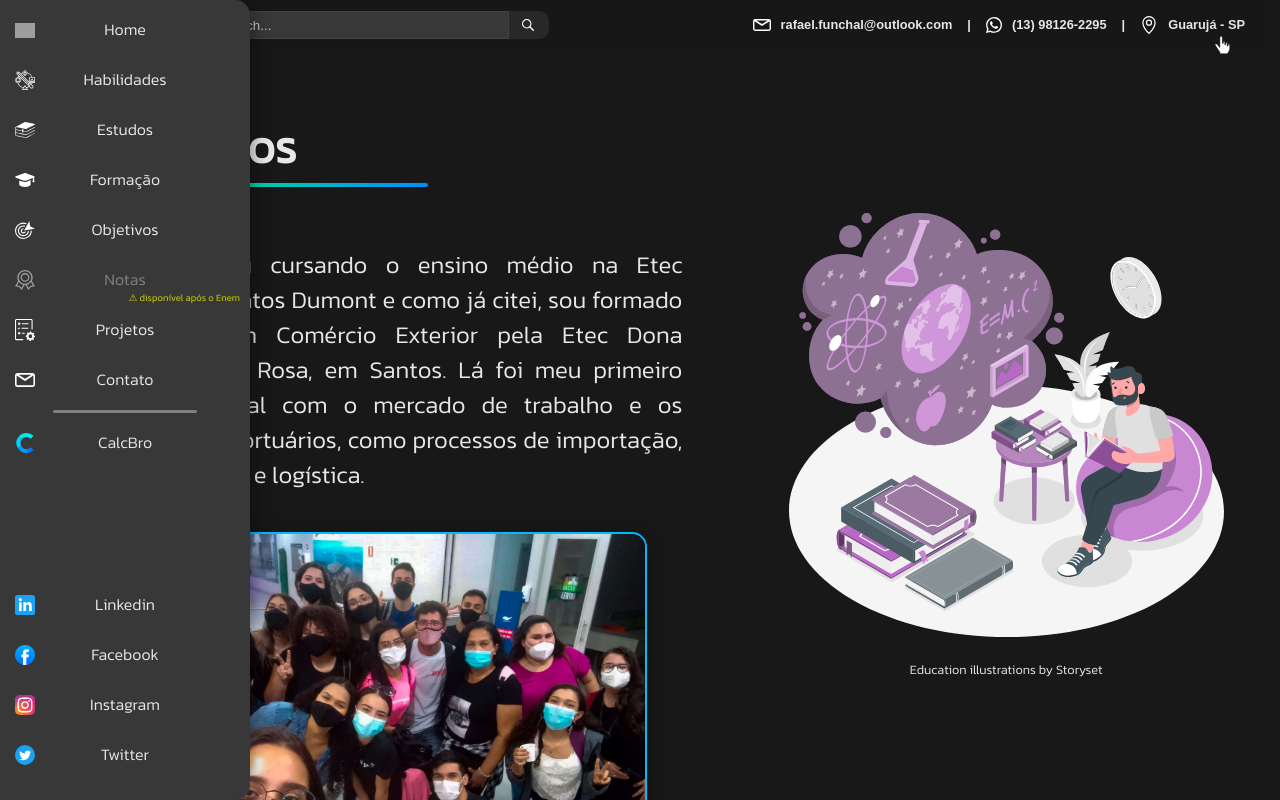
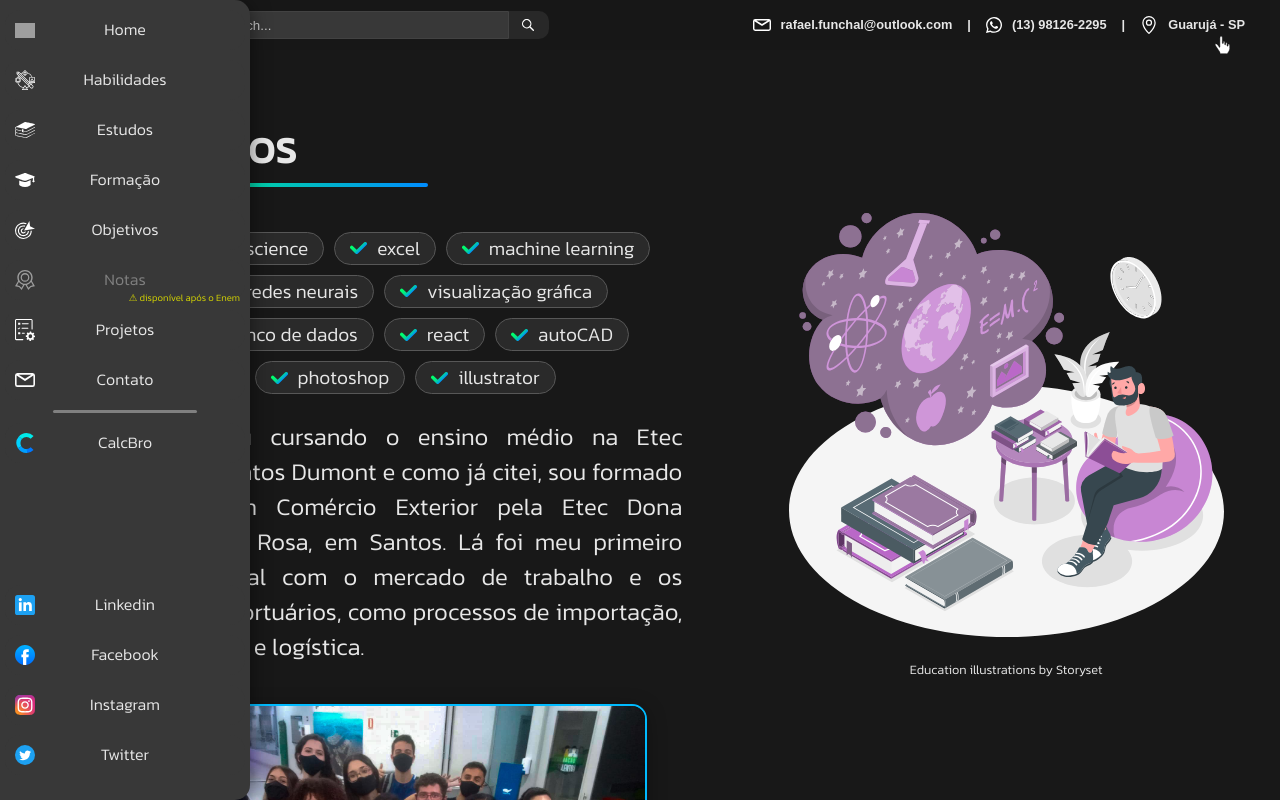
Before and after one commit to funchaal/portifolio, a React (Create React App) app: page /estudos in a window 1280 px wide. Built offline with nearby package versions, Linux system fonts and the light colour scheme; grey boxes are pictures that could not be loaded.

Commit message:
ItemBox implementation

```diff
--- a/src/pages/Estudos.js
+++ b/src/pages/Estudos.js
@@ -11,6 +11,7 @@ import music_art_im from '../images/info/music-art-im.jpg'
 import rocket_drawing_im from '../images/info/rocket-drawing-im.jpg'
 
 import FollowTo from '../components/FollowTo.js'
+import ItemBox from '../components/ItemBox.js'
 
 function Estudos() {
     return (
@@ -18,6 +19,7 @@ function Estudos() {
             <div class="side left">
                 <h1 className="title">Estudos </h1>
                 <div className="title-divisor divisor"></div>
+                <ItemBox items="data science, excel, machine learning, redes neurais, visualização gráfica, banco de dados, react, autoCAD, photoshop, illustrator"/>
                 <p className="default">
                     Estou cursando o ensino médio na Etec Alberto Santos Dumont e como já citei, sou formado técnico em Comércio Exterior pela Etec Dona Escolástica Rosa, em Santos. Lá foi meu primeiro contato real com o mercado de trabalho e os sistemas portuários, como processos de importação, exportação e logística.
                     <img src={comex_course_im}></img>
--- a/src/pages/Habilidades.js
+++ b/src/pages/Habilidades.js
@@ -3,8 +3,7 @@ import skills_il from '../images/illustrations/skills-il.svg'
 
 import FollowTo from '../components/FollowTo.js'
 
-import small_arrow_gradient from '../images/icons/small-arrow-gradient.svg'
-import ItemBox from '../components/ItemBox'
+import ItemBox from '../components/ItemBox.js'
 
 function Habilidades() {
     return (
@@ -14,7 +13,6 @@ function Habilidades() {
                 <div className="title-divisor divisor"></div>
                 <ItemBox items="lógica, criatividade, análise exploratória, resolução de problemas, programação, desenho CAD, modelagem 3D, photoshop"/>
                 <p className="default">
-                <div className="divisor more-home-divisor" style={{ margin: '5px 0 15px 0', animationDelay: '2200ms' }}></div>
                     Como sempre tive extremo gosto pela área da técnologia, passei praticamente minha vida me decicando aos estudos na área e desenvolvendo projetos pessoais como programas, desenhos 3D etc. Sempre tive grande interesse à tudo relacionado a software e computação, portanto, ao longo da minha vida já tive contato à diversas coisas relacionadas, desde programação e manipulação de dados até modelagem 3D e animação.
                 </p>
                 <p className="default">
```
